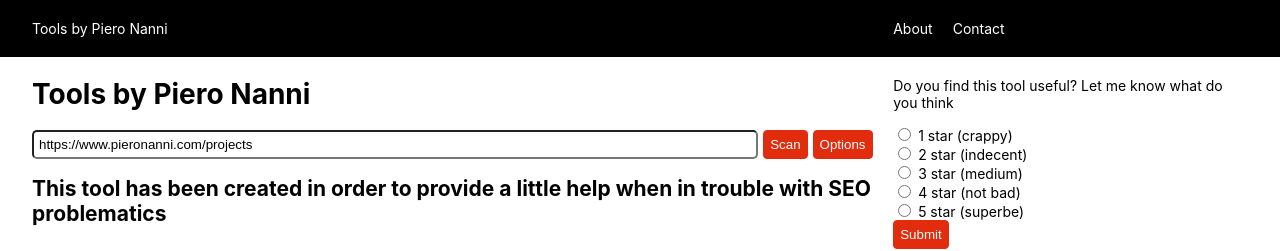
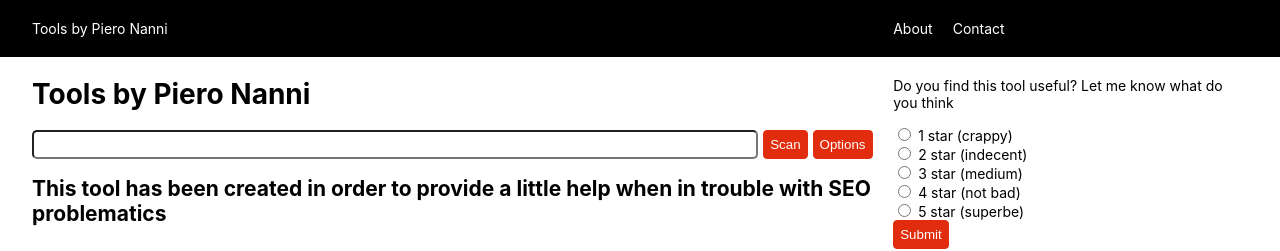
Before and after one commit to morphalex90/tools, a React (Vite) app: page / in a window 1280 px wide. Shown: the top 251 px of the page. Built offline with nearby package versions, Linux system fonts and the light colour scheme; no server answers.

Commit message:
change personal site, remove default site input

```diff
--- a/src/components/Header.jsx
+++ b/src/components/Header.jsx
@@ -13,7 +13,7 @@ export default function Header() {
                 <div className="header__menu">
                     <ul>
                         <li><Link to="/about">About</Link></li>
-                        <li><a href="https://www.pieronanni.com/contact" target="_blank" rel="no-referer">Contact</a></li>
+                        <li><a href="https://www.pieronanni.me/contact" target="_blank" rel="no-referer">Contact</a></li>
                     </ul>
                 </div>
             </div>
--- a/src/components/SearchBox.jsx
+++ b/src/components/SearchBox.jsx
@@ -4,7 +4,7 @@ import axios from "../lib/axios";
 import '../sass/searchbox.scss'
 
 export default function SearchBox(props) {
-    const [inputs, setInputs] = useState({ url: 'https://www.pieronanni.com/projects' });
+    const [inputs, setInputs] = useState({ url: '' });
     const [optionsToggle, setOptionsToggle] = useState(false);
 
     const handleChange = (e) => {
@@ -17,11 +17,11 @@ export default function SearchBox(props) {
 
     const sendData = (e) => {
         e.preventDefault();
-        console.log(inputs);
+        // console.log(inputs);
 
         axios.post('/api/v1/tools/scans', inputs)
             .then((response) => {
-                console.log(response.data);
+                // console.log(response.data);
                 window.location.href = '/scan/' + response.data.uuid
             });
     }
@@ -31,7 +31,7 @@ export default function SearchBox(props) {
             <div className="search-box__container">
                 <form className="inspect" onSubmit={sendData}>
                     <label htmlFor="url" className="visually-hidden">Url</label>
-                    <input type="url" name="url" id="url" className="search-box__url" required value={inputs.url} onChange={handleChange} maxLength="255" />
+                    <input type="url" name="url" id="url" className="search-box__url" required value={inputs.url} onChange={handleChange} maxLength={255} />
                     <button type="submit" className="btn">Scan</button>
                     <button type="button" className="btn" onClick={handleOptionsToggle}>Options</button>
 
```
